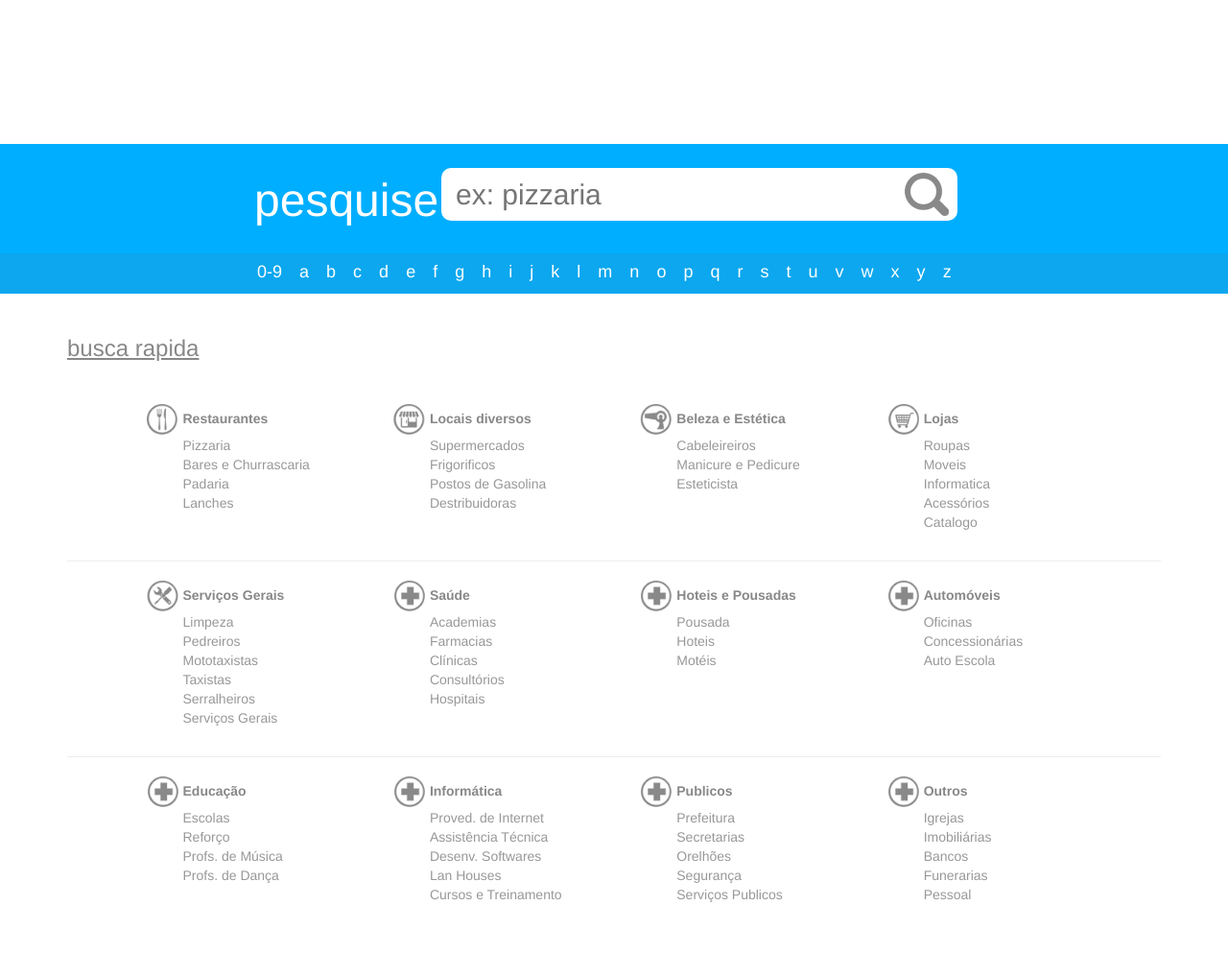
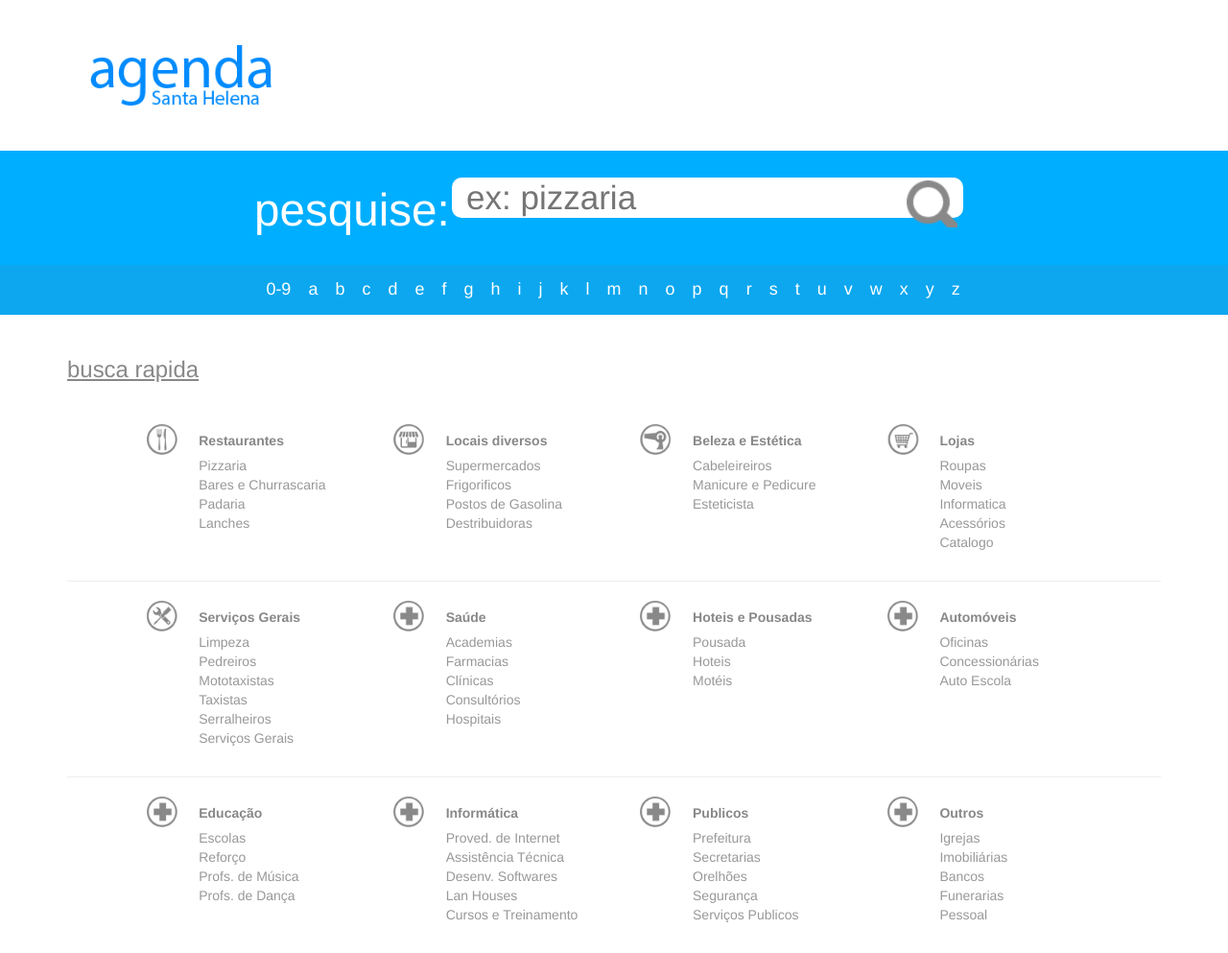
Before and after one commit to SergioDiniz/agenda-telefonica, a PHP site: page / in a window 1280 px wide. Shown: the whole page at 96% size. Before the commit the page ends 940 px from the top, so only its background shows below. Run offline with PHP 8.4, Linux system fonts and the light colour scheme.

Commit message:
ajustes de % e em feitos

```diff
--- a/html/css/estilo.css
+++ b/html/css/estilo.css
@@ -1,57 +1,80 @@
+/*
+pagina = 970px
+
+*/
+html{
+    font-family: Arial, sans-serif;
+}
+
+body{
+    color: #888;
+}
+
 .logo{
-    height: 150px;
+    width: 23%;
+    padding-top: 4.13%;
+    padding-bottom: 4.13%;
 }
 
 .area-pesquisa{
-    min-height: 100px;
+    /*min-height: 100px;*/
     min-width: 100%;
     background-color: #00aeff;
 }
 
 .campos-de-pesquisa{
-    padding-top: 25px;
-    padding-bottom: 20px;
+    padding-top: 2.5%;
+    padding-bottom: 2%;
 }
+
 .pesquisa{
 
 }
 
+#titulo-pesquisa{
+    font-size: 3.4em;
+    color: #fff;
+}
+
 .input-pesquisa{
-    height: 55px;
-    width: 97%;
+    height: 6%;
+    width: 96%;
     border: none;
     border-radius: 10px;
     padding-left: 15px;
-    font-size: 30px;
+    font-size: 2.5em;
+    margin-left: 2%;
 }
 
 .pesquisa > form > input[type=submit]{
     border: none;
     background: none;
     background: url("../img/icone-pesquisa.png") no-repeat;
-    margin-top: 5px;
-    margin-left: -55px;
-    width: 46px;
-    height: 45px;
+    background-size: 100%;
+    margin-top: 0.5%;
+    margin-left: -10%;
+    padding-top: 4.7%;
+    padding-left: 8%;
     position: absolute;
 
 }
 
 .area-alfabeto{
-    min-height: 41px;
+    min-height: 4.22%;
     width: 100%;
     background-color: #0ca7ef;
 }
 
 .alfabeto{
-    margin-top: 7px;
-    margin-bottom: 7px;
+    margin-top: 0.72em;
+    margin-bottom: 0.72em;
     color: #fff;
-    font-size: 18px;
+    font-size: 1.28em;
+    text-align: center;
 }
 
 .alfabeto li{
-    padding-left: 8px;
+    padding-left: 0.45em;
 }
 
 .alfabeto a:link,
@@ -82,22 +105,30 @@
 
 
 .lista-titulo{
-    padding-top: 5px;
+    padding-top: 0.51em;
     font-weight: bold;
-    color: #888888;
-    margin-left: 38px;
+    margin-left: 3.91em;
     position: absolute;
 }
 
 .lista-categorias > li{
-    margin-left: 38px;
-    color: #989898;
+    margin-left: 3.91em;
+}
+
+@media screen and (min-width: 992px){
+    .lista-titulo{
+        color: #888888;
+    }
+
+    .lista-categorias{
+        color: #989898;
+    }
 }
 
 
 .icones{
     background: url('../img/icones.png') no-repeat;
-    background-size: 531px;
+    background-size: 1600%;
     width: 33px;
     height: 33px;
 }
@@ -136,18 +167,35 @@
 }
 
 @media screen and (max-width: 768px) {
+    body{
+        font-size:12px;
+    }
+    .logo{
+        width: 50%;
+        padding-top: 10%;
+        padding-bottom: 10%;
+    }
+
     .categoria{
         padding-top: 15px;
         padding-bottom: 15px;
         padding-left: 30px;
-        color: #fff;
+        color: #080808;
+        font-size: 1.3em;
     }
 
-    .categoria-restaurante{
-            background-color: #d0e9c6;
+    .lista-categorias{
+        width: 400%;
+    }
+
+    .categoria-restaurante,
+    .categoria-beleza,
+    .categoria-{
+        background-color: #f5f5f5;
     }
 
     .categoria-locais{
-        background-color: #faebcc;
+        background-color: #fff;
     }
+
 }
--- a/html/index.html
+++ b/html/index.html
@@ -10,11 +10,11 @@
 </head>
 <body>
 
-    <div class="logo">
-        <div class="container">
+    <div class="container">
+        <div class="logo">
             <div class="row">
-                <div class="col-md-offset-2 col-md-9">
-
+                <div class="col-md-offset-1 col-md-9">
+                    <img src="img/logo-santa-helena-azul.png" width="100%" alt="Agenda Santa Helena - PB"/>
                 </div>
             </div>
         </div>
@@ -26,7 +26,7 @@
             <div class="campos-de-pesquisa">
                 <div class="row">
                     <div class="col-md-offset-2 col-md-2">
-                        <span style="font-size: 48px; color: #fff;">pesquise:</span>
+                        <span id="titulo-pesquisa">pesquise:</span>
                     </div>
                     <div class="col-md-6">
                         <div class="pesquisa">
@@ -85,7 +85,7 @@
     <div class="container">
 
             <br/><br/>
-            <span style="font-size: 24px; color: #888; text-decoration: underline">busca rapida</span>
+            <span style="font-size: 1.71em; color: #888; text-decoration: underline">busca rapida</span>
             <br/><br/><br/>
 
     <div class="busca-rapida">
@@ -121,7 +121,7 @@
                     </div>
 
 
-                    <div class="categoria">
+                    <div class="categoria categoria-beleza">
                         <!-- -->
                         <div class="col-md-2-5">
                             <div class="icones icones-beleza">
```
Also changed, not shown: html/img/logo-santa-helena-azul.png (added).
